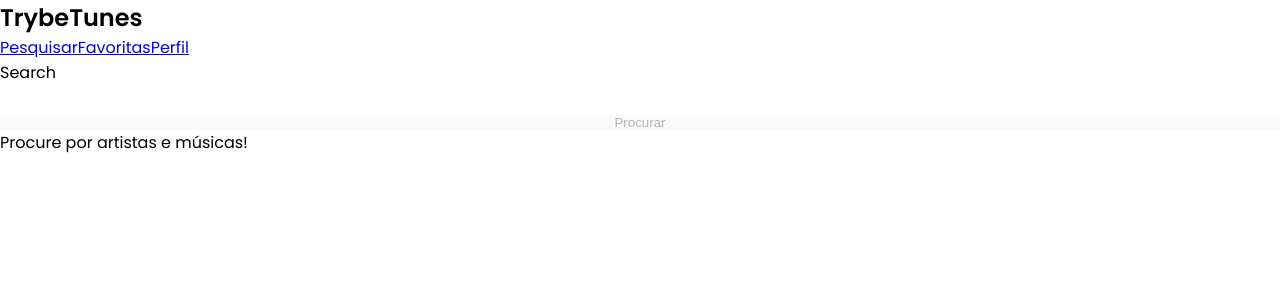
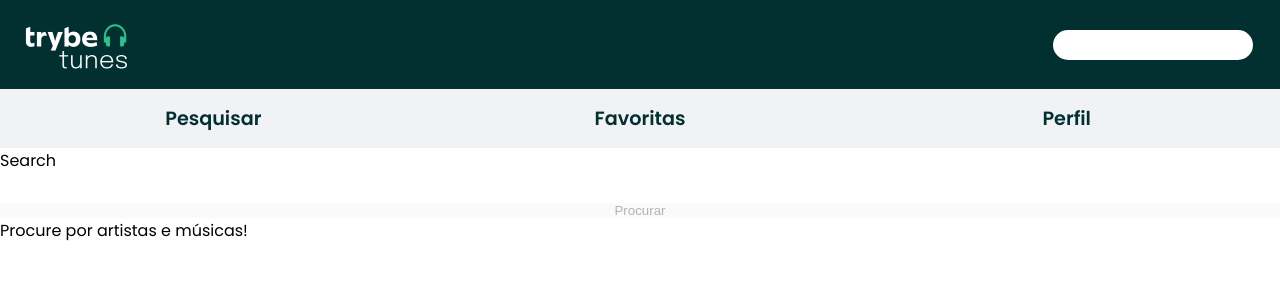
Before and after one commit to erik-ymmt/trybetunes-trybe-project, a React (Create React App) app: page /search in a window 1280 px wide. Shown: the top 300 px of the page. Built offline with nearby package versions, Linux system fonts and the light colour scheme.

Commit message:
add Header css

```diff
--- /dev/null
+++ b/src/components/Header.css
@@ -0,0 +1,64 @@
+* {
+  border: 0;
+  box-sizing: border-box;
+  margin: 0;
+  padding: 0;
+}
+
+:root {
+
+  --primary-font: poppins , 'Segoe UI' , 'Roboto' , 'Oxygen' , 'Ubuntu' , sans-serif;
+
+  --dark-green: #023031;
+
+  --light-green: #2fc18c;
+
+  --dark-grey: rgb(15, 15, 15);
+
+  --light-grey: #f0f2f5;
+}
+
+header div {
+  align-items: center;
+  background-color: var(--dark-green);
+  color: white;
+  display: flex;
+  justify-content: space-between;
+  padding: 15px;
+}
+
+.username {
+  background-color: white;
+  border-radius: 50px;
+  color: var(--dark-green);
+  display: flex;
+  font-weight: 600;
+  height: 30px;
+  justify-content: center;
+  margin-right: 1%;
+  min-width: 200px;
+}
+
+header nav {
+  align-items: center;
+  background-color: var(--light-grey);
+  display: flex;
+  justify-content: space-around;
+
+}
+
+nav a {
+  color: var(--dark-green);
+  font-size: 1.2rem;
+  font-weight: 600;
+  height: 100%;
+  padding: 15px;
+  text-align: center;
+  text-decoration: none;
+  width: 100%;
+}
+
+nav a:hover {
+  background-color: var(--light-green);
+  color: white;
+}
--- a/src/components/Header.js
+++ b/src/components/Header.js
@@ -1,6 +1,8 @@
 import React from 'react';
-import { Link } from 'react-router-dom';
+import { NavLink } from 'react-router-dom';
 import { getUser } from '../services/userAPI';
+import './Header.css';
+import TunesLogo from '../images/trybe-tunes-logo-cropped.png';
 
 class Header extends React.Component {
   constructor() {
@@ -21,12 +23,45 @@ class Header extends React.Component {
     const { isLoading, nameLogged } = this.state;
     return (
       <header data-testid="header-component">
-        <h2>TrybeTunes</h2>
-        <Link to="/search" data-testid="link-to-search">Pesquisar</Link>
-        <Link to="/favorites" data-testid="link-to-favorites">Favoritas</Link>
-        <Link to="/profile" data-testid="link-to-profile">Perfil</Link>
-        {isLoading
-          ? <p>Carregando...</p> : <p data-testid="header-user-name">{ nameLogged }</p>}
+        <div>
+          <img src={ TunesLogo } alt="trybe tunes logo" />
+          {isLoading
+            ? <p>Carregando...</p>
+            : (
+              <div
+                className="username"
+                data-testid="header-user-name"
+              >
+                { nameLogged }
+
+              </div>)}
+        </div>
+        <nav>
+          <NavLink
+            to="/search"
+            activeClassName="selected"
+            data-testid="link-to-search"
+          >
+            Pesquisar
+
+          </NavLink>
+          <NavLink
+            to="/favorites"
+            activeClassName="selected"
+            data-testid="link-to-favorites"
+          >
+            Favoritas
+
+          </NavLink>
+          <NavLink
+            to="/profile"
+            activeClassName="selected"
+            data-testid="link-to-profile"
+          >
+            Perfil
+
+          </NavLink>
+        </nav>
       </header>
     );
   }
--- a/src/pages/Login.css
+++ b/src/pages/Login.css
@@ -5,9 +5,16 @@
   padding: 0;
 }
 
+:root {
+
+  --dark-green: #023031;
+
+  --light-green: #2fc18c;
+}
+
 .login-container {
   align-items: center;
-  background-color: #023031;
+  background-color: var(--dark-green);
   color: white;
   display: flex;
   flex-direction: column;
@@ -32,9 +39,9 @@ form {
 }
 
 .main-btn {
-  background-color: #2fc18c;
+  background-color: var(--light-green);
   border-radius: 2px;
-  color: #023031;
+  color: var(--dark-green);
   font-family: Poppins , BlinkMacSystemFont , sans-serif;
   font-size: 1.2rem;
   padding: 7px;
--- /dev/null
+++ b/src/pages/Search.css
@@ -0,0 +1,15 @@
+* {
+  border: 0;
+  box-sizing: border-box;
+  margin: 0;
+  padding: 0;
+}
+
+:root {
+
+  --dark-green: #023031;
+
+  --light-green: #2fc18c;
+
+  --dark-grey: rgb(15, 15, 15);
+}
--- a/src/pages/Search.js
+++ b/src/pages/Search.js
@@ -2,6 +2,7 @@ import React from 'react';
 import { Link } from 'react-router-dom';
 import searchAlbumsAPI from '../services/searchAlbumsAPI';
 import Header from '../components/Header';
+import './Search.css';
 
 class Search extends React.Component {
   constructor() {
```
Also changed, not shown: src/images/trybe-tunes-logo-cropped.png (added).
